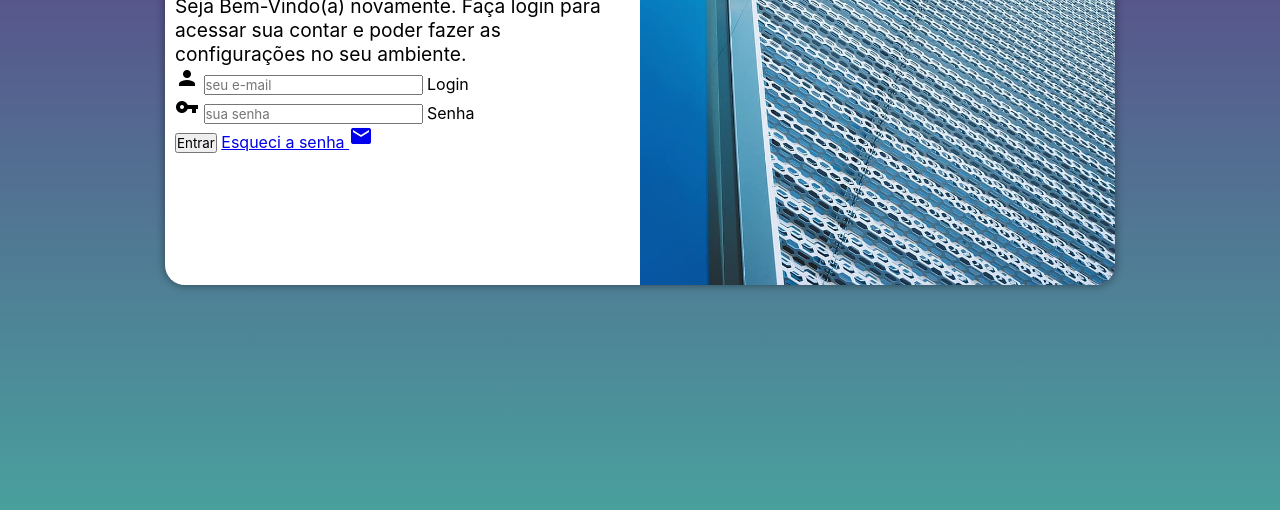
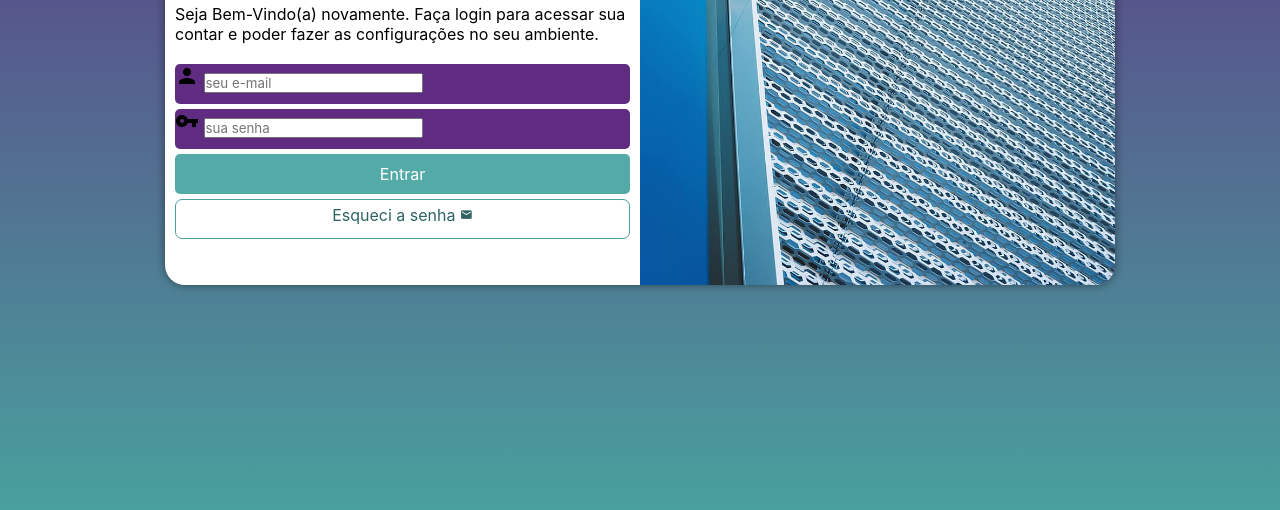
Before and after one commit to frontdevvictor/projeto-login, a plain HTML site: page index.html in a window 1280 px wide. Shown: the part 290-800 px from the top of the page. Drawn offline with Linux system fonts and the light colour scheme.

Commit message:
Aplicando estilo ao formulário de login

```diff
--- a/estilos/media-query.css
+++ b/estilos/media-query.css
@@ -1,4 +1,5 @@
 @charset "UTF-8";
+
 
 /* Typical Device Breakpoints
 ------------------------------
@@ -10,14 +11,16 @@ Grandes telas: acima de 1200px
 */
 
 @media screen and (min-width: 768px) and (max-width: 992px) { /* CONFIGURAÇÃO PARA TABLET */
-    body{
+    body {
         background-image: linear-gradient(to top, #49a09d, #5f2c82);
     }
-    section#login{
+
+    section#login {
         width: 80vw;
         height: 280px;
     }
-    section#login > div#imagem{
+
+    section#login > div#imagem {
         float: left;
         width: 30%;
         height: 100%;
@@ -30,32 +33,32 @@ Grandes telas: acima de 1200px
 }
 
 @media screen and (min-width: 992px) { /* CONFIGURAÇÕES PARA DESKTOP */
-    body{
+    body {
         background-image: linear-gradient(to top, #49a09d, #5f2c82);
     }
-    section#login{
+
+    section#login {
         width: 950px;
         height: 350px;
     }
 
-    section#login > div#imagem{
+    section#login > div#imagem {
         float: right;
         width: 50%;
         height: 100%;
     }
-}
 
-    section#login > div#formulario{
+    section#login > div#formulario {
         float: left;
         width: 50%;
     }
 
-    div#formulario > h1{
+    div#formulario > h1 {
         font-size: 2em;
-        text-align: center;
-        margin-bottom: 10px;
     }
 
-    div#formulario > p{
-        font-size: 1.2em;
+    div#formulario > p {
+        font-size: 1em;
+        margin: 20px 0px;
     }
+}
--- a/estilos/style.css
+++ b/estilos/style.css
@@ -55,3 +55,64 @@ section#login > div#formulario {
         display: block;
         padding: 10px;
     }
+
+    div#formulario > div#formulario {
+        text-align: center;
+        margin-bottom: 10px;
+    }
+
+    div#formulario > p {
+        font-size: 0.8em;
+    }
+
+    form > div.campo{
+        background-color: #5f2c82;
+        display: block;
+        width: 100%;
+        height: 40px;
+        border-radius: 5px;
+        margin: 5px 0px;
+    }
+
+    div.campo > label{
+        display: none;
+    }
+
+    form > input[type=submit] {
+        display: block;
+        font-size: 1em;
+        width: 100%;
+        height: 40px;
+        background-color: #53aaa7;
+        color: white;
+        border: none;
+        border-radius: 5px;
+        cursor: pointer;
+    }
+
+    form > input[type=submit]:hover {
+        background-color: #2d6462;
+    }
+
+    form > a.botao{
+        display: block;
+        text-align: center;
+        font-size: 1em;
+        width: 100%;
+        height: 40px;
+        padding-top: 5px;
+        margin-top: 5px;
+        background-color: white;
+        color: #2d6462;
+        border: 1px solid #49a09d;
+        border-radius: 7px;
+        text-decoration: none;
+    }
+    form > a.botao:hover{
+        background-color: #6cd3cf;
+    }
+
+
+    form > a.botao > i{
+        font-size: 0.8em;
+    }
--- a/index.html
+++ b/index.html
@@ -29,7 +29,7 @@
                         <label for="isenha">Senha</label>
                     </div>
                     <input type="submit" value="Entrar">
-                    <a href="esqueci.html">
+                    <a href="esqueci.html" class="botao">
                         Esqueci a senha <i class="material-icons">mail</i>
                     </a>
                 </form>
```
Lines whose indentation alone changed are shown as unchanged.
